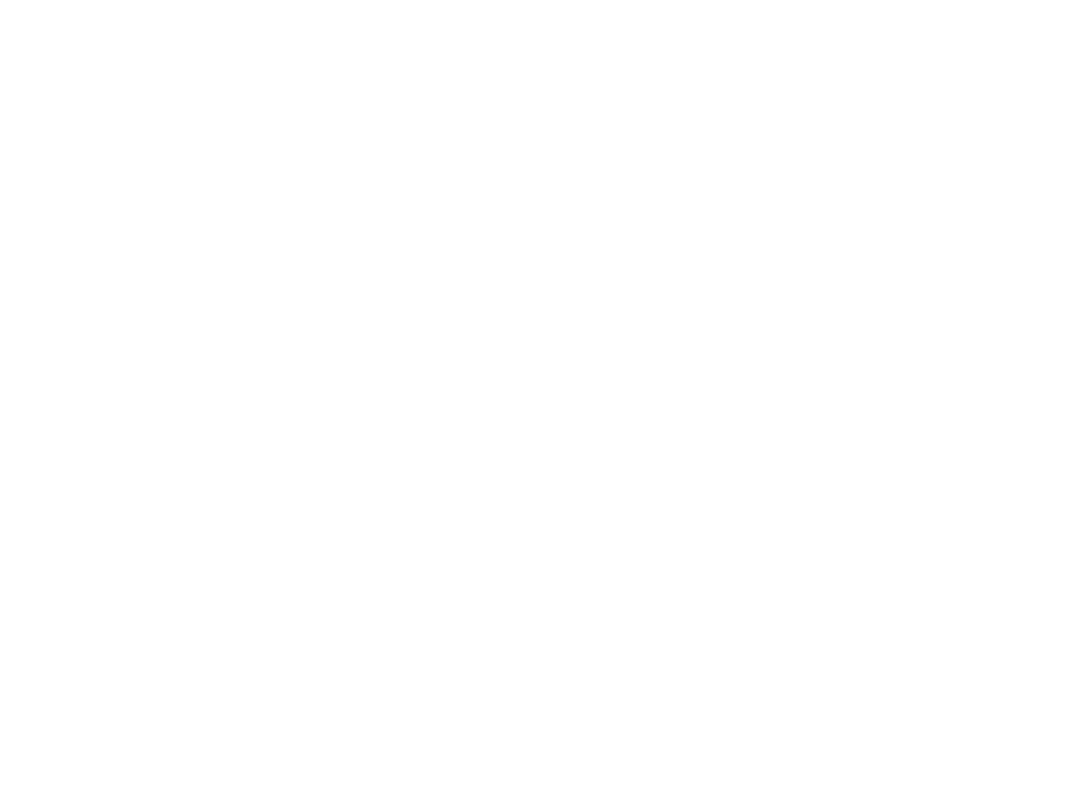
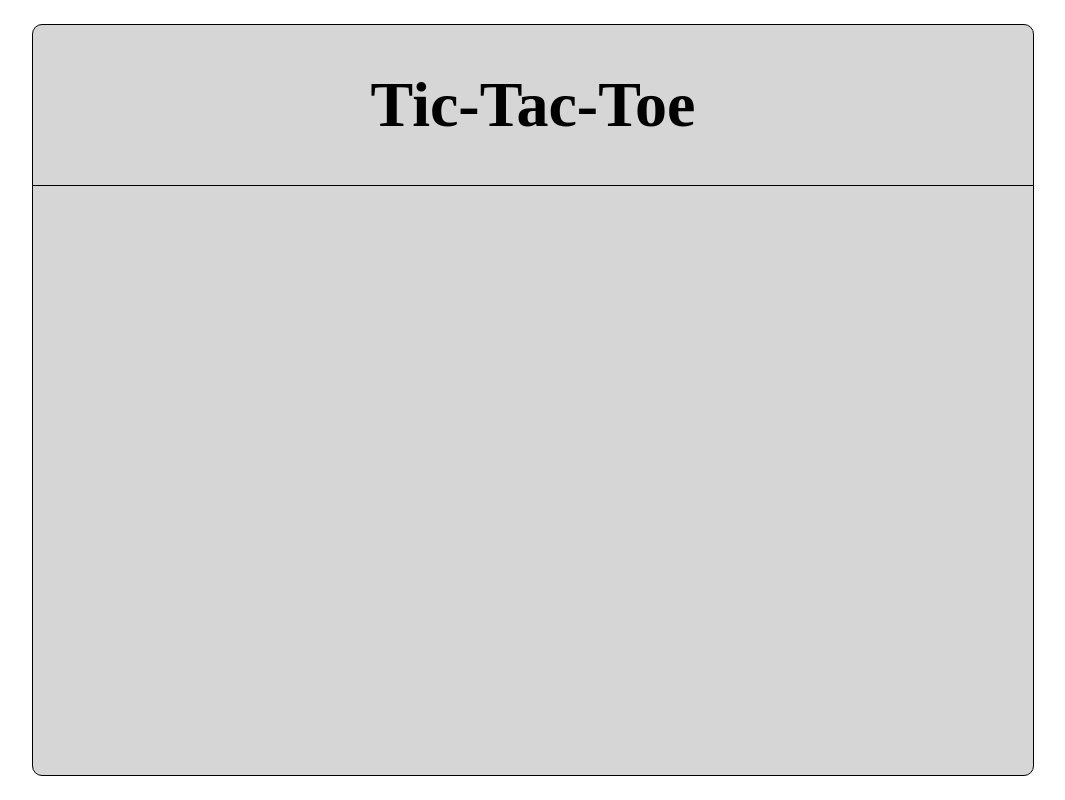
Before and after one commit to neelg07/TOP-TicTacToe, a website: page index.html in a window 1280 px wide. Shown: the whole page, without its empty margins (107-1172 px from the left). Drawn offline with Linux system fonts and the light colour scheme.

Commit message:
Create beginning of gameboard

```diff
--- a/index.html
+++ b/index.html
@@ -8,6 +8,13 @@
         <script src="./tic.js" defer></script>
     </head>
     <body>
+        <div class="main">
+            <div class="title">
+                <h1>Tic-Tac-Toe</h1>
+            </div>
+            <div class="body">
 
+            </div>
+        </div>
     </body>
 </html>
--- a/styles.css
+++ b/styles.css
@@ -0,0 +1,35 @@
+html, body {
+    margin: 0;
+    padding: 0;
+}
+
+body {
+    height: 100vh;
+    display: flex;
+    justify-content: center;
+}
+
+.main {
+    border: 1px solid black;
+    border-radius: 10px;
+    width: 1000px;
+    height: 750px;
+    margin-top: auto;
+    margin-bottom: auto;
+
+    background-color: #d6d6d6;
+}
+
+.title {
+    display: flex;
+    justify-content: center;
+    border-bottom: 1px solid black;
+}
+
+h1 {
+    font-size: 48pt;
+}
+
+.body {
+
+}
```
